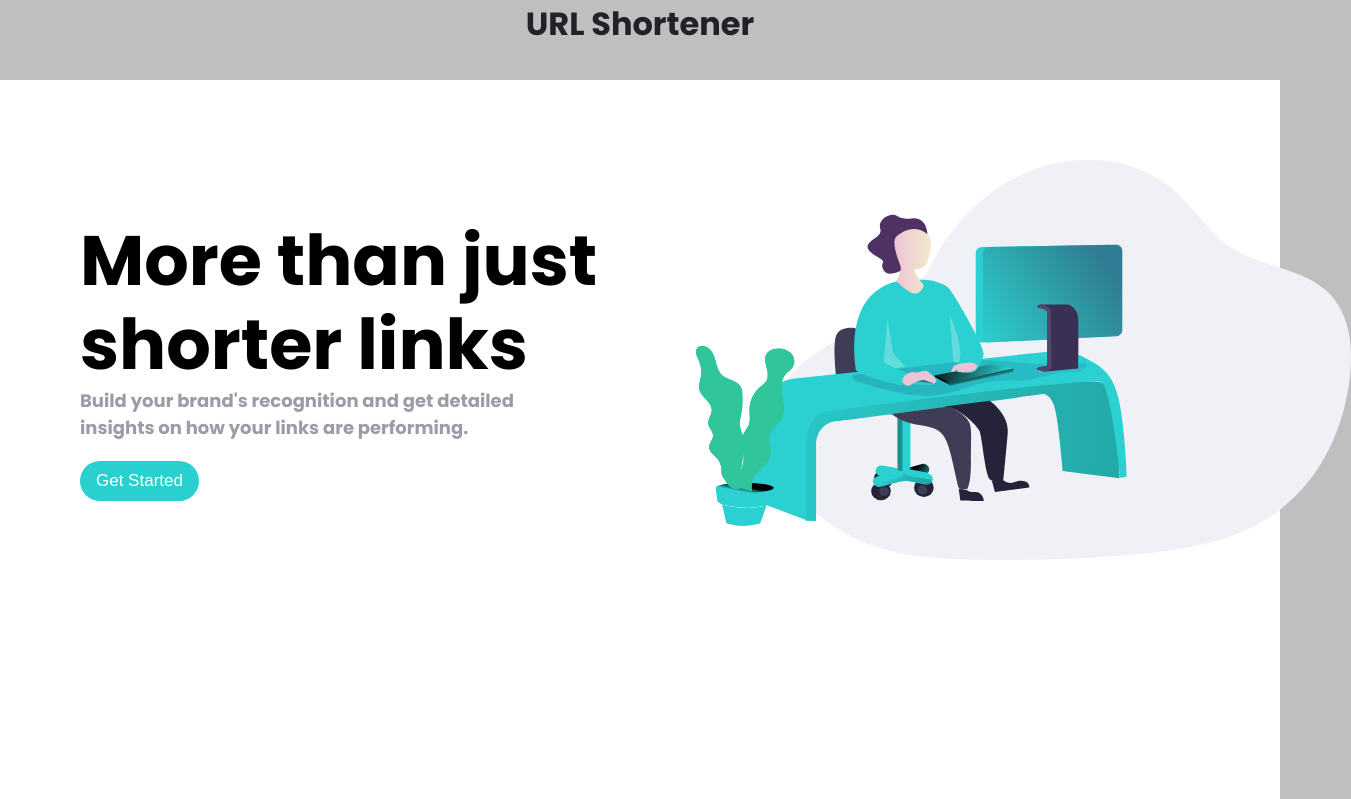
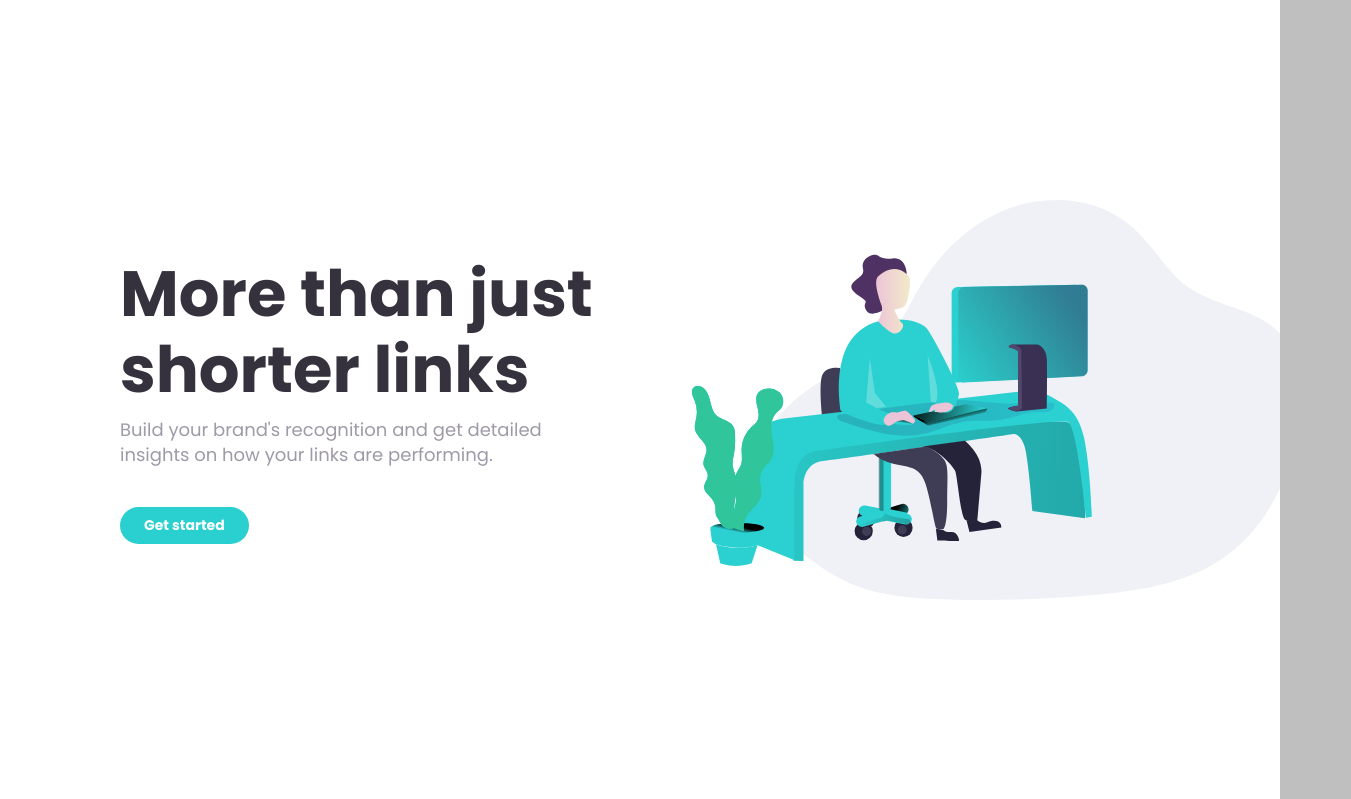
Before and after one commit to Vicky041/terra-shortly-app, a React (Vite) app: page / in a window 1280 px wide. Shown: the top 799 px of the page, 1351 px wide, since content can reach past the window. Built offline with nearby package versions, Linux system fonts and the light colour scheme.

Commit message:
hero done

```diff
--- a/src/App.jsx
+++ b/src/App.jsx
@@ -6,14 +6,11 @@ import Hero from "./components/hero";
 function App() {
   return (
     <>
-      <h1 style={{ textAlign: "center", marginBottom: "2rem" }}>
-        URL Shortener
-      </h1>
       <Hero />
-      {/* <ShortenProvider>
+      <ShortenProvider>
         <CallToAction />
       </ShortenProvider>
-      <Footer /> */}
+      <Footer />
     </>
   );
 }
--- a/src/components/Hero.jsx
+++ b/src/components/Hero.jsx
@@ -1,22 +1,19 @@
-import React from "react";
 import "../styles/hero.css";
 import Button from "./Button";
-import Boost from "./Boost";
 
 export default function Hero() {
   return (
     <div className="hero-container">
-      <div className="hero-content">
+      <div className="hero-content container">
         <div className="hero-subContainer">
-          <h1>
-            <span className="hero-span">More than just</span>
-            <span className="hero-span">shorter links</span>
-          </h1>
-          <h6>
+          <h1>More than just shorter links</h1>
+          <p>
             Build your brand's recognition and get detailed insights on how your
             links are performing.
-          </h6>
-          <button className="hero-butt">Get Started</button>
+          </p>
+          <div>
+            <Button label="Get started" variant="secondary" />
+          </div>
         </div>
         <div className="hero-section">
           <img
--- a/src/index.css
+++ b/src/index.css
@@ -150,12 +150,12 @@ a {
   color: var(--color-white);
   font-size: var(--font-size-large);
 }
-
+/*
 footer {
   position: fixed;
   bottom: 0;
   width: 100vw;
-}
+} */
 
 .footer-container {
   display: flex;
--- a/src/styles/hero.css
+++ b/src/styles/hero.css
@@ -1,80 +1,70 @@
-* {
-  box-sizing: border-box;
-  margin: 0;
-  padding: 0;
-}
-
 .hero-container {
   background-color: var(--color-white);
   width: 100%;
   height: 100vh;
+  display: flex;
+  align-items: center;
+  justify-content: center;
+  overflow-x: hidden;
 }
+
 .hero-content {
   display: flex;
   justify-content: space-between;
+  gap: var(--spacing-xlarge);
   padding: 80px;
   width: 100%;
 }
+
 .hero-subContainer {
   display: flex;
   justify-content: center;
   flex-direction: column;
+  gap: var(--spacing-small);
   width: 55%;
 }
+
 .hero-subContainer h1 {
-  font-size: 70px;
-  color: var(--color-black);
-}
-.hero-span {
-  display: block;
-  margin: 0;
+  font-size: 64px;
+  font-weight: var(--font-weight-bold);
+  color: var(--color-text-secondary);
+  max-width: 700px;
   line-height: 1.2;
 }
-.hero-subContainer h6 {
+
+.hero-subContainer p {
   width: 80%;
   font-size: 18px;
   color: var(--color-background-secondary);
+  line-height: 1.4;
 }
-.hero-butt {
-  width: fit-content;
-  margin-top: 20px;
-  padding: 10px 16px;
-  border-radius: 30px;
-  border: none;
-  background-color: var(--color-accent);
-  color: var(--color-white);
-  /* font-weight: bold; */
-  font-size: 17px;
-  &:hover {
-    background-color: var(--color-white);
-    color: var(--color-accent);
-    border-style: solid;
-    /* border-color:  var(--color-accent); */
-  }
+
+.hero-subContainer div {
+  margin-top: var(--spacing-xlarge);
 }
+
 .hero-section {
   display: flex;
-  justify-content: center;
-  flex-direction: column;
+  align-items: center;
   width: 45%;
 }
+
 .hero-image {
   height: 400px;
-  width:130%;
-  /* max-width: 95%; */
-  /* background-color: blue; */
+  /* width: 130%; */
 }
-@media (max-width: 480px) {
+
+@media (max-width: 768px) {
   .hero-container {
     width: 100%;
     height: auto;
-
   }
   .hero-content {
     display: flex;
     width: 100%;
     padding: 30px 40px;
     flex-direction: column-reverse;
+    align-items: center;
   }
   .hero-subContainer {
     width: 100%;
@@ -83,18 +73,18 @@
   }
   .hero-subContainer h1 {
     font-size: 40px;
+    text-align: center;
   }
+
   .hero-image {
     height: 300px;
     width: 350px;
-
   }
   .hero-span {
     display: block;
     text-align: center;
-
   }
-  .hero-subContainer h6 {
+  .hero-subContainer p {
     width: 90%;
     text-align: center;
     font-size: 18px;
@@ -102,12 +92,5 @@
   }
   .hero-subContainer {
     width: 100%;
-
-  }
-
-  .hero-butt {
-    width: 50%;
-    padding: 20px 0;
-    font-size: 20px;
   }
 }
```
